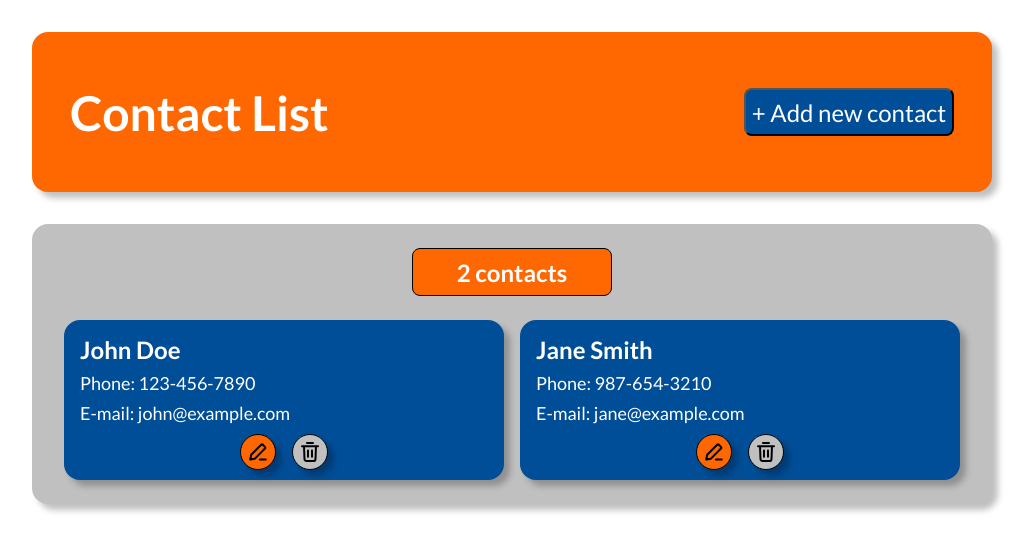
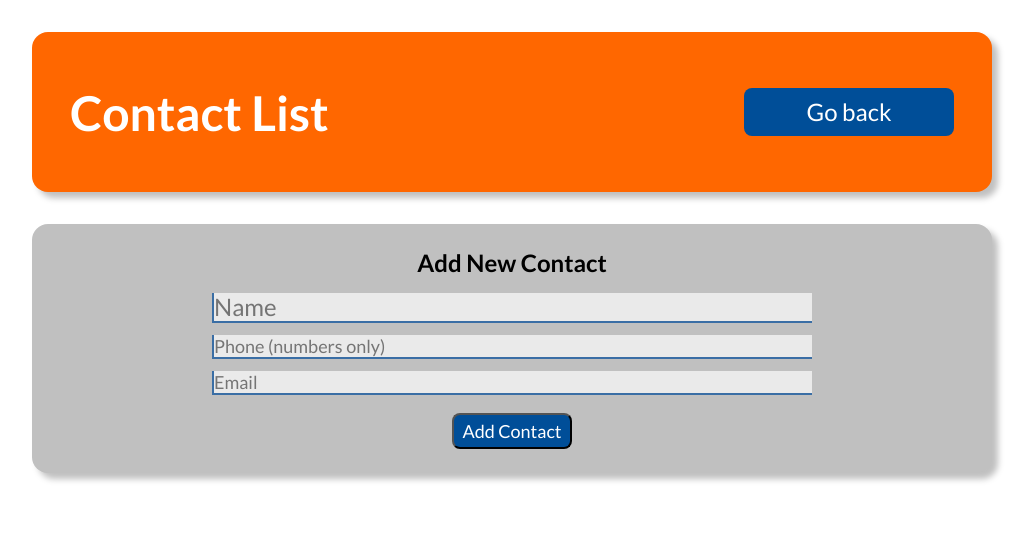
Before and after one commit to GustavoKasaki/contact-list-react, a React (Create React App) app: page /register in a window 1280 px wide. Shown: the top 552 px of the page, without its empty margins (128-1160 px from the left). Built offline with nearby package versions, Linux system fonts and the light colour scheme.

Commit message:
{feat} added 'add new contact' functionality

```diff
--- a/src/App.tsx
+++ b/src/App.tsx
@@ -1,16 +1,29 @@
 import { Provider } from 'react-redux'
 import store from './store/store'
-import HeaderContainer from './containers/Header'
-import Main from './containers/Main'
+import { createBrowserRouter, RouterProvider } from 'react-router-dom'
+
+import Home from './pages/Home'
+import Register from './pages/Register'
+
 import GlobalStyle, { Container } from './styles'
 
 function App() {
+  const routes = createBrowserRouter([
+    {
+      path: '/',
+      element: <Home />
+    },
+    {
+      path: '/register',
+      element: <Register />
+    }
+  ])
+
   return (
     <Provider store={store}>
       <GlobalStyle />
       <Container>
-        <HeaderContainer />
-        <Main />
+        <RouterProvider router={routes} />
       </Container>
     </Provider>
   )
--- a/src/components/Card/index.tsx
+++ b/src/components/Card/index.tsx
@@ -3,7 +3,7 @@ import { useDispatch } from 'react-redux'
 
 import {
   Contact,
-  removeContact,
+  deleteContact,
   updateContact
 } from '../../store/reducers/contacts'
 import { AppDispatch } from '../../store/store'
@@ -41,7 +41,7 @@ const ContactCard: React.FC<ContactCardProps> = ({ contact }) => {
   }
 
   const handleDelete = () => {
-    dispatch(removeContact(contact.id))
+    dispatch(deleteContact(contact.id))
   }
 
   return (
--- /dev/null
+++ b/src/containers/Form/index.tsx
@@ -0,0 +1,67 @@
+import { FormEvent, useState } from 'react'
+import { useDispatch } from 'react-redux'
+import { useNavigate } from 'react-router-dom'
+
+import { MainContainer } from '../Main/styles'
+import { addNewContact } from '../../store/reducers/contacts'
+import { AppDispatch } from '../../store/store'
+import * as S from './styles'
+
+const Form = () => {
+  const dispatch = useDispatch<AppDispatch>()
+  const navigate = useNavigate()
+
+  const [name, setName] = useState('')
+  const [phone, setPhone] = useState('')
+  const [email, setEmail] = useState('')
+
+  const handleAddContact = (e: FormEvent) => {
+    e.preventDefault()
+
+    // alert('Please fill all fields to continue!')
+
+    dispatch(
+      addNewContact({
+        name,
+        phone,
+        email
+      })
+    )
+    navigate('/')
+  }
+
+  return (
+    <MainContainer>
+      <S.Title>Add New Contact</S.Title>
+      <S.Form onSubmit={handleAddContact}>
+        <S.NameInput
+          type="text"
+          name="name"
+          placeholder="Name"
+          value={name}
+          onChange={({ target }) => setName(target.value)}
+          required
+        />
+        <S.PhoneInput
+          type="number"
+          name="phone"
+          placeholder="Phone (numbers only)"
+          value={phone}
+          onChange={({ target }) => setPhone(target.value)}
+          required
+        />
+        <S.EmailInput
+          type="email"
+          name="email"
+          placeholder="Email"
+          value={email}
+          onChange={({ target }) => setEmail(target.value)}
+          required
+        />
+        <S.Button type="submit">Add Contact</S.Button>
+      </S.Form>
+    </MainContainer>
+  )
+}
+
+export default Form
--- /dev/null
+++ b/src/containers/Form/styles.ts
@@ -0,0 +1,66 @@
+import { styled } from 'styled-components'
+
+export const Title = styled.h2`
+  margin-bottom: 16px;
+  text-align: center;
+`
+
+export const Form = styled.form`
+  width: 600px;
+  margin: 0 auto;
+  text-align: center;
+`
+
+export const NameInput = styled.input`
+  font-size: 24px;
+  line-height: 28px;
+  width: 100%;
+  border: none;
+  border-left: 2px solid #3a6ea5;
+  border-bottom: 2px solid #3a6ea5;
+  background-color: #fffa;
+  color: #000;
+`
+
+export const PhoneInput = styled.input`
+  display: flex;
+  align-items: center;
+  margin-top: 12px;
+  margin-bottom: 12px;
+  font-size: 18px;
+  width: 100%;
+  border: none;
+  border-left: 2px solid #3a6ea5;
+  border-bottom: 2px solid #3a6ea5;
+  background-color: #fffa;
+  color: #000;
+`
+
+export const EmailInput = styled.input`
+  display: flex;
+  align-items: center;
+  font-size: 18px;
+  width: 100%;
+  border: none;
+  border-left: 2px solid #3a6ea5;
+  border-bottom: 2px solid #3a6ea5;
+  background-color: #fffa;
+  color: #000;
+`
+
+export const Button = styled.button`
+  font-size: 18px;
+  color: #fff;
+  background-color: #004e98;
+  width: 120px;
+  height: 36px;
+  border-radius: 8px;
+  margin-top: 18px;
+  cursor: pointer;
+  text-align: center;
+
+  &:hover {
+    filter: brightness(1.5);
+    transition: filter 0.25s linear;
+  }
+`
--- a/src/containers/Header/index.tsx
+++ b/src/containers/Header/index.tsx
@@ -1,40 +1,18 @@
-import { useState } from 'react'
-import { useDispatch } from 'react-redux'
+import { AddButton, Header, HeaderTitle } from './styles'
 
-import { AddButton, Header, HeaderTitle } from './styles'
-import { addNewContact, Contact } from '../../store/reducers/contacts'
-import { AppDispatch } from '../../store/store'
+type Props = {
+  isRegistering: boolean
+}
 
-const HeaderContainer = () => {
-  const [newContact, setNewContact] = useState<Contact>({
-    id: 0,
-    name: '',
-    phone: '',
-    email: ''
-  })
-
-  const dispatch = useDispatch<AppDispatch>()
-
-  const handleInputChange = (e: React.ChangeEvent<HTMLInputElement>) => {
-    const { name, value } = e.target
-    setNewContact({ ...newContact, [name]: value })
-  }
-
-  const handleAddContact = () => {
-    if (newContact.name && newContact.phone && newContact.email) {
-      // Gerar um ID único (pode ser substituído por lógica mais robusta)
-      const id = Date.now()
-      dispatch(addNewContact({ ...newContact, id }))
-      setNewContact({ id: 0, name: '', phone: '', email: '' })
-    } else {
-      alert('Please fill out all fields.')
-    }
-  }
-
+const HeaderContainer = ({ isRegistering }: Props) => {
   return (
     <Header>
       <HeaderTitle>Contact List</HeaderTitle>
-      <AddButton>+ Add new contact</AddButton>
+      {isRegistering ? (
+        <AddButton to="/">Go back</AddButton>
+      ) : (
+        <AddButton to="/register">Add new contact</AddButton>
+      )}
     </Header>
   )
 }
--- a/src/containers/Header/styles.ts
+++ b/src/containers/Header/styles.ts
@@ -1,3 +1,4 @@
+import { Link } from 'react-router-dom'
 import styled from 'styled-components'
 
 export const Header = styled.header`
@@ -17,8 +18,9 @@ export const HeaderTitle = styled.h1`
   margin: auto 0 auto 38px;
 `
 
-export const AddButton = styled.button`
+export const AddButton = styled(Link)`
   font-size: 24px;
+  line-height: 48px;
   color: #fff;
   background-color: #004e98;
   width: 210px;
@@ -26,6 +28,7 @@ export const AddButton = styled.button`
   border-radius: 8px;
   margin: auto 38px auto 0;
   cursor: pointer;
+  text-align: center;
 
   &:hover {
     filter: brightness(1.5);
--- a/src/containers/Main/index.tsx
+++ b/src/containers/Main/index.tsx
@@ -5,12 +5,6 @@ import { RootState } from '../../store/store'
 
 const Main = () => {
   const contacts = useSelector((state: RootState) => state.contacts)
-
-  // const showFilterResults = (amount: number) => {
-  //   const msg = ''
-  //   const complement =
-  //     term !== undefined && term.length > 0 ? `and "${term}"` : ''
-  // }
 
   return (
     <MainContainer>
--- /dev/null
+++ b/src/pages/Home/index.tsx
@@ -0,0 +1,13 @@
+import HeaderContainer from '../../containers/Header'
+import Main from '../../containers/Main'
+
+const Home = () => {
+  return (
+    <>
+      <HeaderContainer isRegistering={false} />
+      <Main />
+    </>
+  )
+}
+
+export default Home
--- /dev/null
+++ b/src/pages/Register/index.tsx
@@ -0,0 +1,13 @@
+import Form from '../../containers/Form'
+import HeaderContainer from '../../containers/Header'
+
+const Register = () => {
+  return (
+    <>
+      <HeaderContainer isRegistering />
+      <Form />
+    </>
+  )
+}
+
+export default Register
--- a/src/store/reducers/contacts.ts
+++ b/src/store/reducers/contacts.ts
@@ -14,6 +14,30 @@ const initialState: Contact[] = [
     name: 'Jane Smith',
     phone: '987-654-3210',
     email: 'jane@example.com'
+  },
+  {
+    id: 3,
+    name: 'Jane Smith',
+    phone: '987-654-3210',
+    email: 'jane@example.com'
+  },
+  {
+    id: 4,
+    name: 'Jack Saw',
+    phone: '987-654-3210',
+    email: 'jsaw@example.com'
+  },
+  {
+    id: 5,
+    name: 'Lara Miller',
+    phone: '987-654-3210',
+    email: 'lmiller@example.com'
+  },
+  {
+    id: 6,
+    name: 'Tobias Allen',
+    phone: '987-654-3210',
+    email: 't.allen@example.com'
   }
 ]
 
@@ -29,10 +53,10 @@ const contactsSlice = createSlice({
         state[index] = action.payload
       }
     },
-    removeContact: (state, action: PayloadAction<number>) => {
+    deleteContact: (state, action: PayloadAction<number>) => {
       return state.filter((contact) => contact.id !== action.payload)
     },
-    addNewContact: (state, action: PayloadAction<Contact>) => {
+    addNewContact: (state, action: PayloadAction<Omit<Contact, 'id'>>) => {
       const contactExists = state.find(
         (contact) =>
           contact.name.toLowerCase() === action.payload.name.toLowerCase()
@@ -53,6 +77,6 @@ const contactsSlice = createSlice({
   }
 })
 
-export const { updateContact, removeContact, addNewContact } =
+export const { updateContact, deleteContact, addNewContact } =
   contactsSlice.actions
 export default contactsSlice.reducer
```
